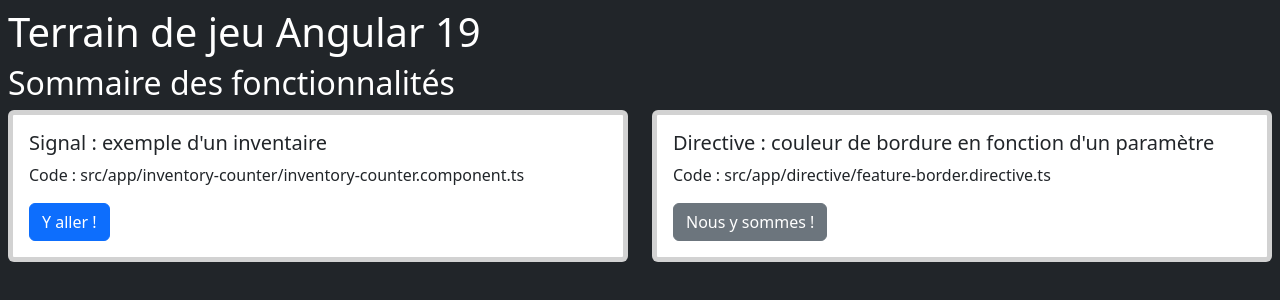
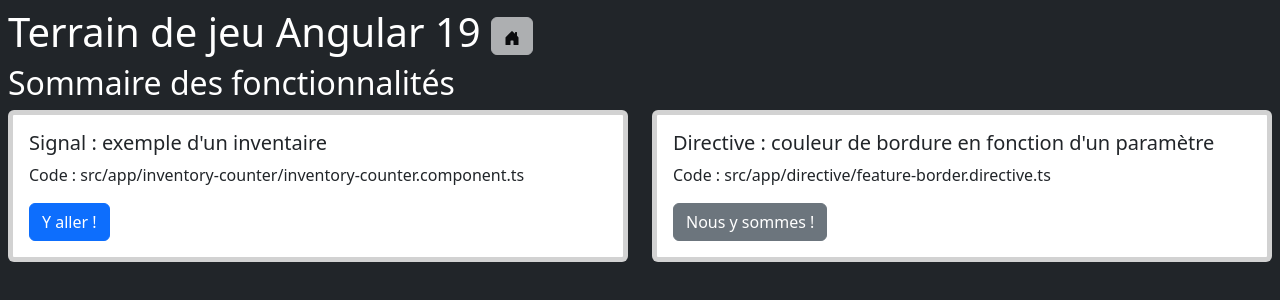
Before and after one commit to js-playground-of-css/ng-playground-app, an Angular app: page /home in a window 1280 px wide. Shown: the top 300 px of the page. Built offline with nearby package versions, Linux system fonts and the light colour scheme.

Commit message:
Ajout bouton accueil + Option désactiver ou non

```diff
--- a/src/app/app.component.ts
+++ b/src/app/app.component.ts
@@ -5,7 +5,14 @@
   selector: 'app-root',
   imports: [RouterOutlet],
   template: `
-    <h1 class="m-2 text-white" (click)="goToHome()">{{title}}</h1>
+    <h1 class="m-2 text-white">
+      {{title}}
+      <button (click)="goToHome()" class="btn btn-light" title="Retourner à l'accueil" [disabled]="isHomeRoute()" >
+        <svg xmlns="http://www.w3.org/2000/svg" width="16" height="16" fill="currentColor" class="bi bi-house-door-fill" viewBox="0 0 16 16">
+          <path d="M6.5 14.5v-3.505c0-.245.25-.495.5-.495h2c.25 0 .5.25.5.5v3.5a.5.5 0 0 0 .5.5h4a.5.5 0 0 0 .5-.5v-7a.5.5 0 0 0-.146-.354L13 5.793V2.5a.5.5 0 0 0-.5-.5h-1a.5.5 0 0 0-.5.5v1.293L8.354 1.146a.5.5 0 0 0-.708 0l-6 6A.5.5 0 0 0 1.5 7.5v7a.5.5 0 0 0 .5.5h4a.5.5 0 0 0 .5-.5"/>
+        </svg><!-- Retourner à l'accueil-->
+      </button>
+    </h1>
 
     <router-outlet />
   `,
@@ -14,9 +21,13 @@
 export class AppComponent {
   title = 'Terrain de jeu Angular 19';
 
-  private router = inject(Router);
+  readonly #router = inject(Router);
 
   goToHome() {
-    this.router.navigate(['/home']);
+    this.#router.navigate(['/home']);
+  }
+
+  isHomeRoute() {
+    return this.#router.url.startsWith("/home");
   }
 }
```
